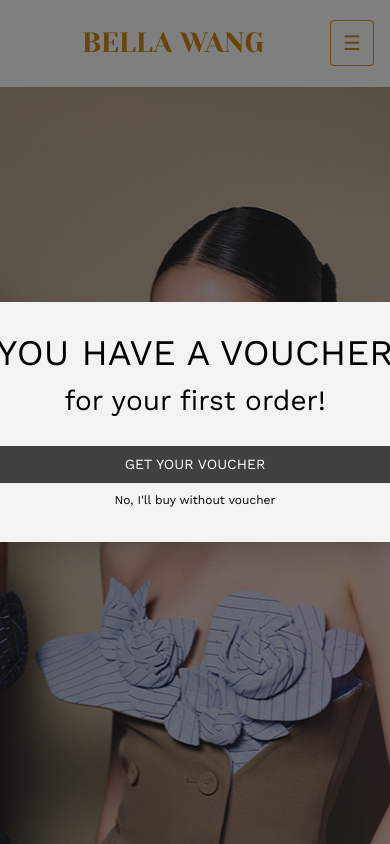
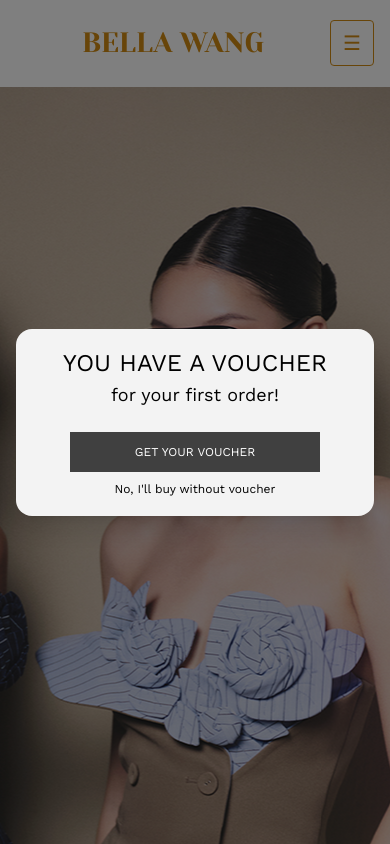
Before and after one commit to phananh2005/fe_nckh, a React (Vite) app: page / in a window 390 px wide. Shown: the top 844 px of the page. Built offline with nearby package versions, Linux system fonts and the light colour scheme.

Commit message:
resposive cart, get vouche in mainpage

```diff
--- a/src/components/cart/CartActive.tsx
+++ b/src/components/cart/CartActive.tsx
@@ -23,10 +23,10 @@ function CartActive({
   const totalQty = cartItems.reduce((acc, item) => acc + item.quantity, 0);
 
   return (
-    <div className="md:mx-10 bg-white py-6 md:px-4 text-black">
+    <div className="md:mx-10 bg-white md:py-6 md:px-4 text-black">
       <h2
         style={{ fontFamily: "Work Sans" }}
-        className="text-center text-[28px] uppercase mb-12"
+        className="text-center text-[28px] uppercase md:mb-12"
       >
         CART
       </h2>
--- a/src/components/cart/CartCheckout.tsx
+++ b/src/components/cart/CartCheckout.tsx
@@ -47,7 +47,7 @@ function CartCheckout({
         CHECK OUT
       </h2>
 
-      <div className="grid grid-cols-1 gap-8 md:gap-50 lg:grid-cols-2">
+      <div className="grid grid-cols-1 gap-8 md:gap-50 lg:grid-cols-2 ">
         <div>
           <h3
             style={{ fontFamily: "Work Sans" }}
@@ -151,21 +151,22 @@ function CartCheckout({
             </span>
           </div>
 
-          <div className="my-10 md:mt-25 md:mb-12 h-px bg-[#D18B13] opacity-60 w-full" />
+          <div className="mt-10 mb-12 md:mt-30 md:mb-12 h-px bg-[#D18B13] opacity-60 w-full" />
 
           <div className="space-y-6">
             {cartItems.map((item) => (
-              <div key={item.id} className="flex gap-4 items-start">
+
+              <div key={item.id} className="flex flex-col items-center md:flex-row md:items-start gap-4">
                 <img
                   src={item.image}
                   alt={item.name}
                   className="w-50 h-75 object-cover shrink-0"
                 />
 
-                <div className="flex-1 flex flex-col justify-between h-75 py-2">
+                <div className="space-y-8 md:space-y-45 w-full flex-1 py-2 md:mx-10">
                   <p
                     style={{ fontFamily: "Work Sans" }}
-                    className="text-[20px] uppercase tracking-wider font-normal"
+                    className="text-[20px] uppercase tracking-wider font-normal text-center md:text-left"
                   >
                     {item.name}
                   </p>
--- a/src/pages/MainPage.tsx
+++ b/src/pages/MainPage.tsx
@@ -46,34 +46,24 @@ function MainPage() {
 
   return (
     <>
-      {/* voucher */}
       {voucher && (
-        <div className="fixed inset-0 z-50 flex items-center justify-center bg-black/50">
-          <div className="w-125 h-60 rounded-2xl bg-[#F3F3F3] p-6 text-center shadow-xl">
+        <div className="fixed inset-0 z-50 flex items-center justify-center bg-black/50 px-4">
+          <div className="w-full max-w-125 md:w-125 md:h-60 rounded-2xl bg-[#F3F3F3] p-4 md:p-6 text-center shadow-xl">
             <h1
               style={{ fontFamily: "Work Sans" }}
-              className="text-[36px] uppercase"
+              className="text-[24px] md:text-[36px] uppercase"
             >
               You Have A Voucher
             </h1>
 
-            <p className="text-[28px]">for your first order!</p>
+            <p className="text-[18px] md:text-[28px]">for your first order!</p>
 
             <button
-              className="
-              w-101
-              py-2
-              mt-6
-              bg-[#404040]
-              text-white
-              text-[14px]
-              uppercase
-              transition
-            "
+              className="w-full max-w-[250px] md:w-101 h-10 mt-6 bg-[#404040] text-white text-[12px] md:text-[14px] uppercase transition"
             >
               Get Your Voucher
             </button>
-
+            <br />
             <button
               onClick={() => setVoucher(false)}
               className="mt-2 text-[12px] text-black"
@@ -118,7 +108,7 @@ function MainPage() {
             {heroSlides.map((_, index) => (
               <span
                 key={index}
-                className={`h-2.5 w-2.5 rounded-full transition-all duration-300 ${
+                className={`h-2 w-2 md:h-2.5 md:w-2.5 rounded-full transition-all duration-300 ${
                   activeDot === index
                     ? "scale-110 bg-[#D18B13]"
                     : "bg-[#D9D9D9]"
@@ -129,7 +119,7 @@ function MainPage() {
         </section>
 
         {/* SECTION 1 */}
-        <section className="relative mt-14 grid gap-4 grid-cols-1 h-auto md:grid-cols-[46%_28%_26%] md:h-200">
+        <section className="relative mt-8 md:mt-14 grid gap-4 grid-cols-1 h-auto md:grid-cols-[46%_28%_26%] md:h-200">
           <img
             src={img11}
             alt=""
@@ -147,7 +137,8 @@ function MainPage() {
           {/* Text */}
           <div
             style={{ fontFamily: "Work Sans" }}
-            className=" mx-auto text-center text-[20px] leading-[1.8] md:absolute md:left-[47%] md:top-1/2 md:-translate-y-1/2 md:text-left md:text-[22px]">
+            className=" mx-auto text-center text-[20px] leading-[1.8] md:absolute md:left-[47%] md:top-1/2 md:-translate-y-1/2 md:text-left md:text-[22px]"
+          >
             <p>The world shifts,</p>
 
             <p className="md:pl-20">the air stirs,</p>
```
Also changed, not shown: src/pages/AccountPage.tsx (+1 -10 lines).
